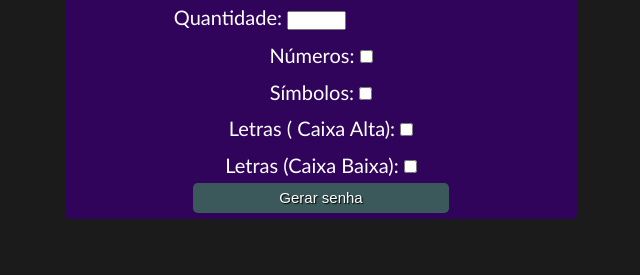
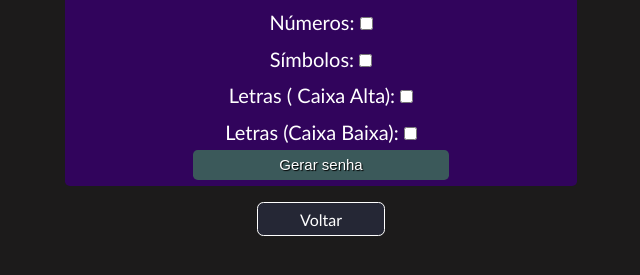
Before and after one commit to Alexandre192001/GeradorSenha, a plain HTML site: page index.html in a window 1280 px wide. Shown: the part 341-616 px from the top of the page, without its empty margins (319-959 px from the left). Drawn offline with Linux system fonts and the light colour scheme.

Commit message:
Adicionando botao de voltar na pagina

```diff
--- a/index.css
+++ b/index.css
@@ -9,6 +9,7 @@
   height: 100vh;
   width: 100%;
   display: flex;
+  flex-direction: column;
   align-items: center;
   justify-content: center;
 }
@@ -87,6 +88,24 @@
   text-shadow: none;
 }
 
+.btn_voltar_port{
+  display: block;
+  border: solid 1px #fff;
+  background-color: rgb(37, 39, 53);
+  width: 10%;
+  text-align: center;
+  font-family:'Trebuchet MS', 'Lucida Sans Unicode', 'Lucida Grande', 'Lucida Sans', Arial, sans-serif;
+  padding: .4rem .4rem;
+  border-radius: .4rem;
+  color: #fff;
+  transition: all .4s;
+  margin: 1rem 0;
+  text-decoration: none;
+}
+.btn_voltar_port:hover{
+  transform: scale(1.1);
+}
+
 @media(max-width:690px){
   .gerador-wrapper>h3{
     padding: .4rem .4rem;
--- a/index.html
+++ b/index.html
@@ -46,6 +46,9 @@
       <button class="btn_senha">Gerar senha</button>
 
     </div>
+    <a class="btn_voltar_port" href="https://alexandre192001.github.io/portfolio/">Voltar</a>
+
+
   </section>
 
 </body>
```
